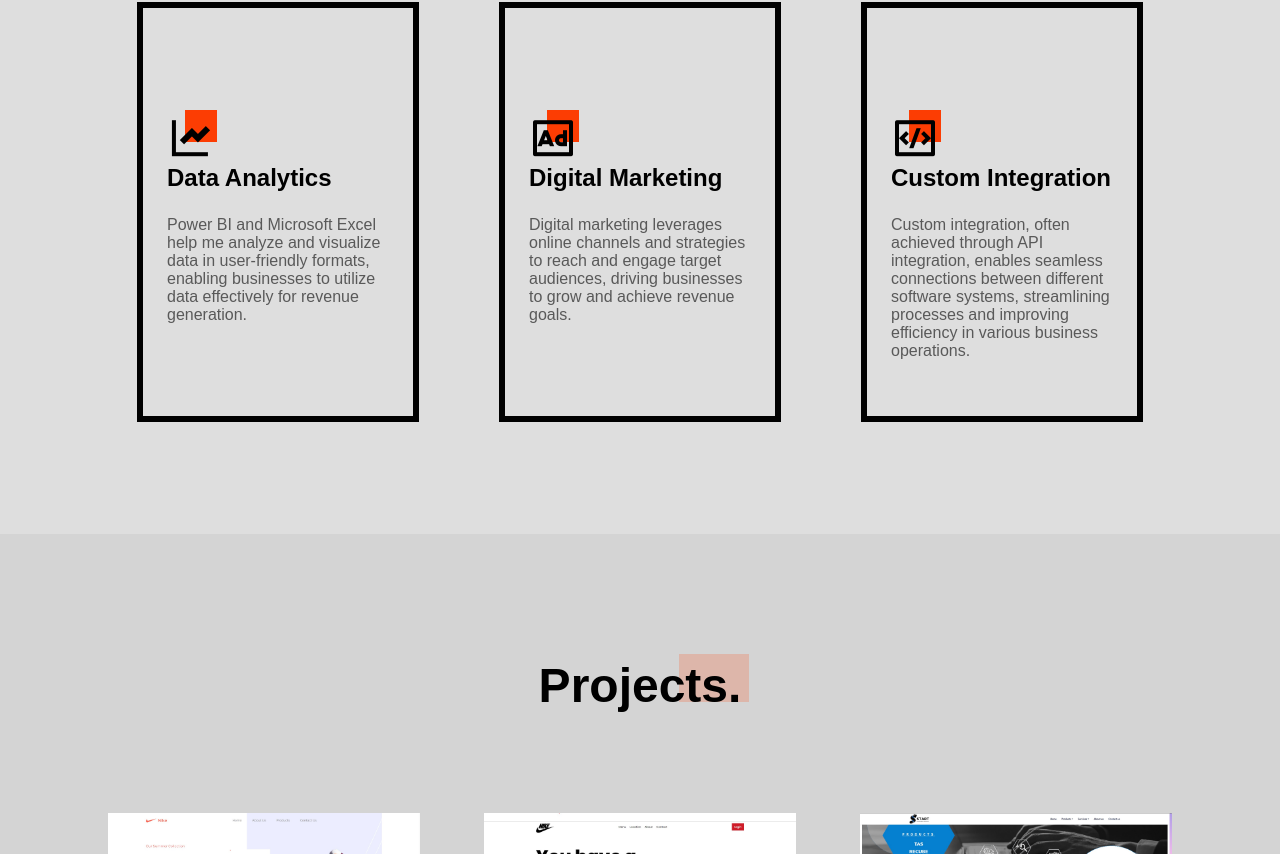
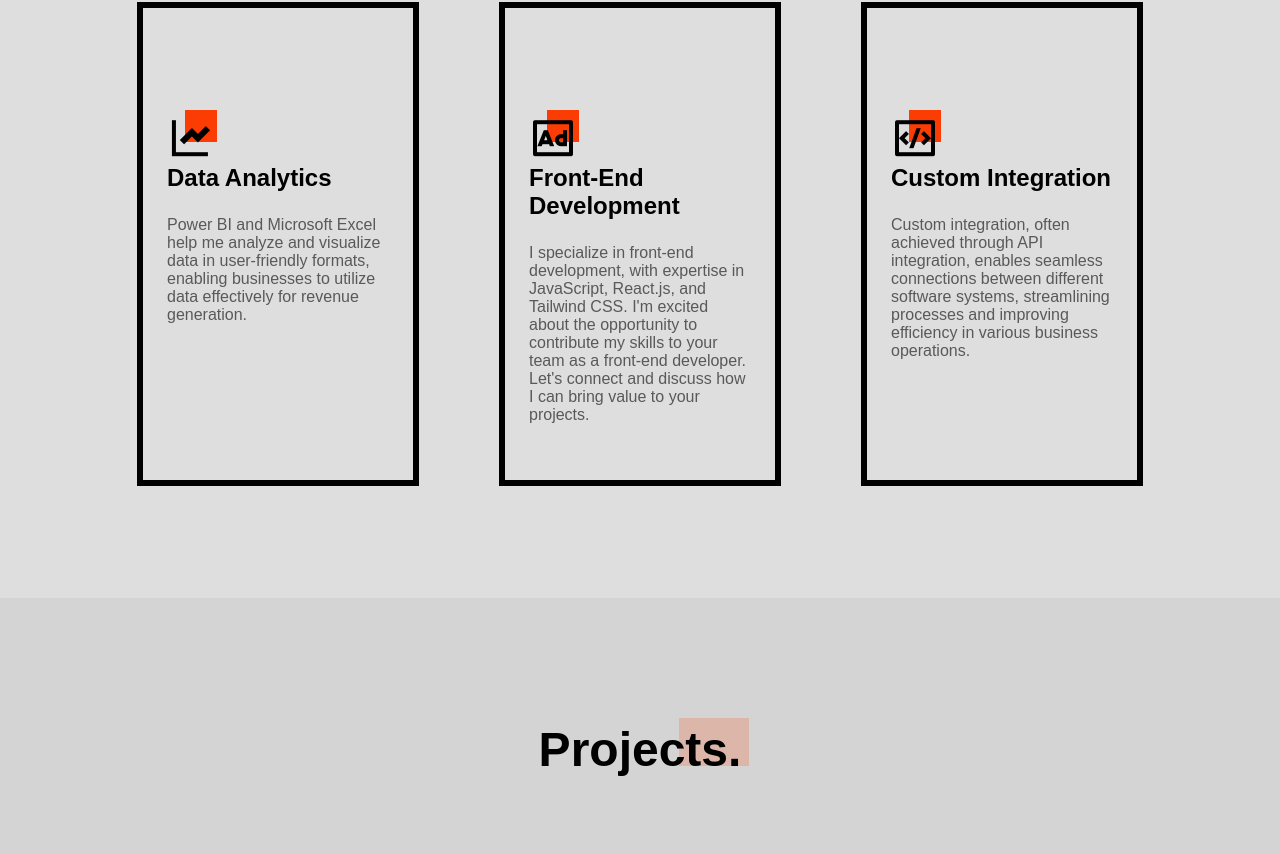
Before and after one commit to Code-VPIN/techlyf-portfolio, a plain HTML site: page index.html in a window 1280 px wide. Shown: the part 2094-2948 px from the top of the page. Drawn offline with nearby package versions, Linux system fonts and the light colour scheme; a web font is replaced by a local one.

Commit message:
changes in hiring details

```diff
--- a/index.html
+++ b/index.html
@@ -242,11 +242,9 @@
                 <i class="ri-advertisement-line"></i>
               </div>
 
-              <h2 class="services__title">Digital Marketing</h2>
+              <h2 class="services__title">Front-End Development</h2>
               <p class="services__description">
-                Digital marketing leverages online channels and strategies to
-                reach and engage target audiences, driving businesses to grow
-                and achieve revenue goals.
+                I specialize in front-end development, with expertise in JavaScript, React.js, and Tailwind CSS. I'm excited about the opportunity to contribute my skills to your team as a front-end developer. Let's connect and discuss how I can bring value to your projects.
               </p>
             </div>
           </article>
```
